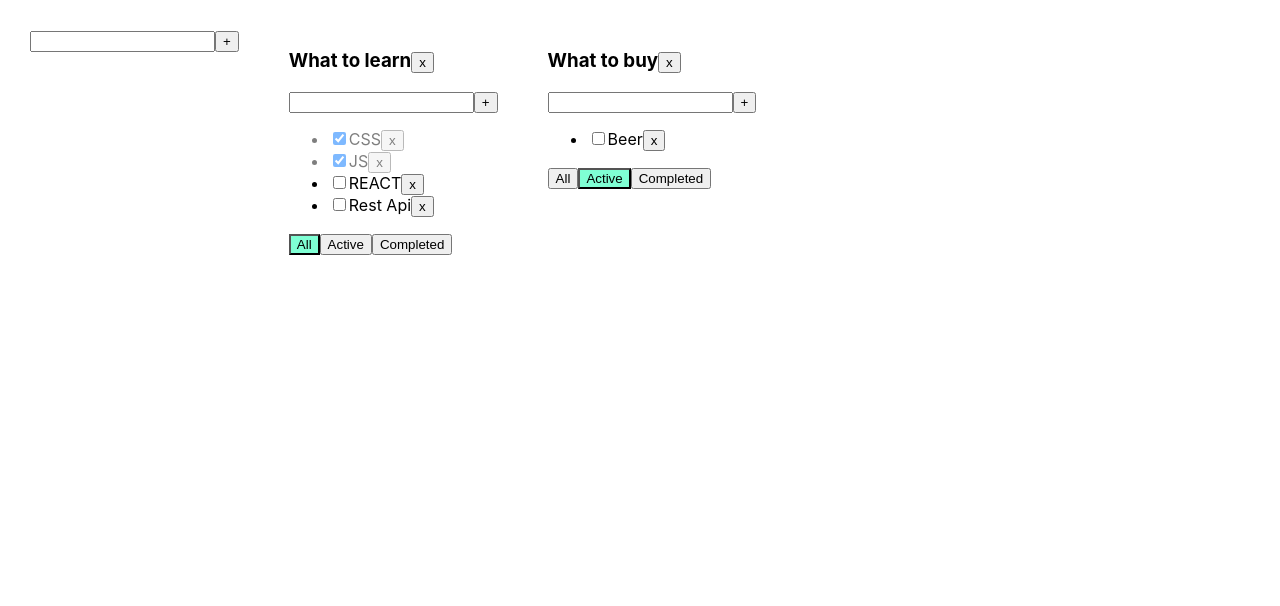
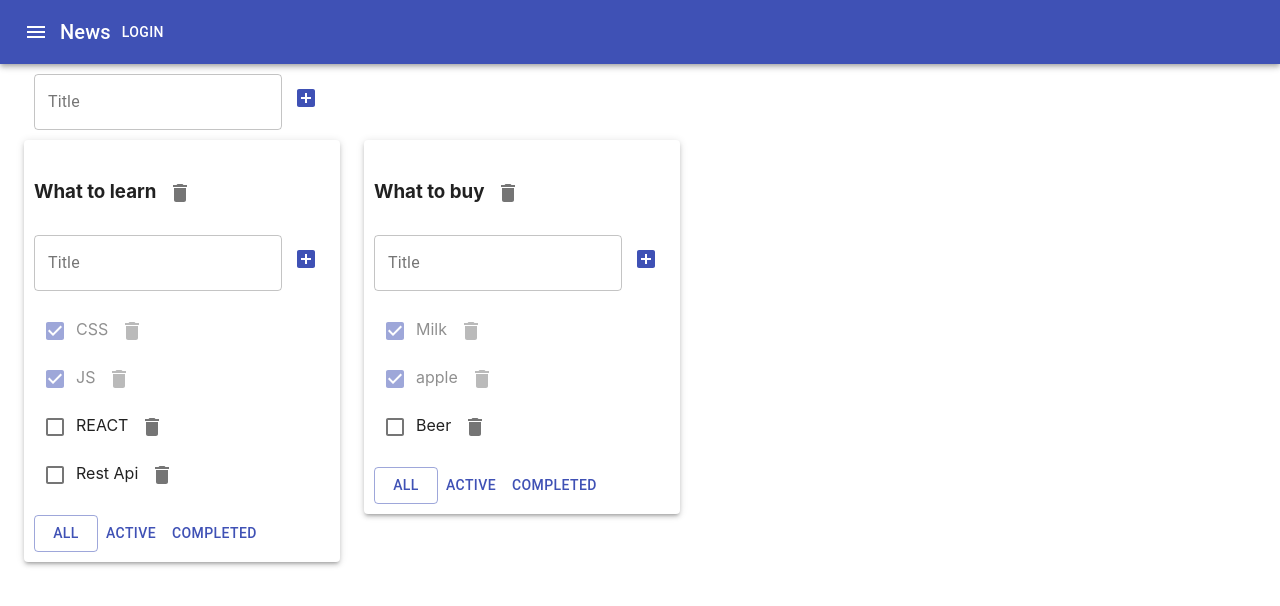
Before and after one commit to grok88/TodoList_new, a React (Create React App) app: page / in a window 1280 px wide. Shown: the top 606 px of the page. Built offline with nearby package versions, Linux system fonts and the light colour scheme.

Commit message:
Lesson7  completed

```diff
--- a/package.json
+++ b/package.json
@@ -3,6 +3,8 @@
   "version": "0.1.0",
   "private": true,
   "dependencies": {
+    "@material-ui/core": "^4.10.1",
+    "@material-ui/icons": "^4.9.1",
     "@testing-library/jest-dom": "^4.2.4",
     "@testing-library/react": "^9.3.2",
     "@testing-library/user-event": "^7.1.2",
--- a/src/AddItemForm.tsx
+++ b/src/AddItemForm.tsx
@@ -1,4 +1,6 @@
 import React, {ChangeEvent, KeyboardEvent, useState} from "react";
+import {Button, TextField, IconButton} from "@material-ui/core";
+import { AddBox } from "@material-ui/icons";
 
 
 type AddItemFormType = {
@@ -18,8 +20,12 @@ export const AddItemForm = (props: AddItemFormType) => {
 
     const onKeyPressHandler = (e: KeyboardEvent<HTMLInputElement>) => {
         if (e.charCode === 13) {
-            props.addItem(valueTask);
-            setValueTask('');
+            if (valueTask.trim()) {
+                props.addItem(valueTask);
+                setValueTask('');
+            } else {
+                setError('Title is required');
+            }
         }
     }
 
@@ -36,14 +42,29 @@ export const AddItemForm = (props: AddItemFormType) => {
 
     return (
         <div>
-            <input value={valueTask}
+          {/*  <input
+
+                value={valueTask}
                    onChange={onChangeHandler}
                    onKeyPress={onKeyPressHandler}
                    className={error ? 'error' : ''}
+            />*/}
+            <TextField
+                variant={"outlined"}
+                label={"Title"}
+                helperText={error}
+                error={!!error}
+                value={valueTask}
+                onChange={onChangeHandler}
+                onKeyPress={onKeyPressHandler}
+               // className={error ? 'error' : ''}
             />
-            <button onClick={addItemHandler}>+
-            </button>
-            {error && <div className={'error-message'}>{error}</div>}
+            {/*<button onClick={addItemHandler}>+</button>*/}
+            {/*<Button onClick={addItemHandler} variant={"contained"} color={"primary"}>+</Button>*/}
+            <IconButton onClick={addItemHandler}  color={"primary"}>
+                <AddBox />
+            </IconButton>
+            {/*{error && <div className={'error-message'}>{error}</div>}*/}
         </div>
     );
 }
--- a/src/App.css
+++ b/src/App.css
@@ -1,3 +1,4 @@
+/*
 .App {
   padding: 30px;
   display: flex;
@@ -18,6 +19,7 @@
 .active-filter {
   background-color: aquamarine;
 }
+*/
 
 .is-done {
   opacity: 0.5;
--- a/src/App.tsx
+++ b/src/App.tsx
@@ -3,6 +3,8 @@ import './App.css';
 import {TaskType, TodoList} from "./TodoList";
 import {v1} from 'uuid'
 import {AddItemForm} from "./AddItemForm";
+import {AppBar, Button, Container, Grid, IconButton, Paper, Toolbar, Typography} from "@material-ui/core";
+import {Menu} from '@material-ui/icons';
 
 export type FilterValueType = "all" | "active" | "completed";
 
@@ -22,7 +24,7 @@ function App() {
 
     let [todoLists, setTodoLists] = useState<Array<TodoList>>([
         {id: todoListId1, title: 'What to learn', filter: 'all'},
-        {id: todoListId2, title: 'What to buy', filter: 'active'},
+        {id: todoListId2, title: 'What to buy', filter: 'all'},
     ]);
 
     let [tasks, setTasks] = useState<TaskStateType>({
@@ -118,9 +120,22 @@ function App() {
 
     return (
         <div className="App">
-
+            <AppBar position="static" >
+                <Toolbar>
+                    <IconButton edge="start" color="inherit" aria-label="menu">
+                        <Menu/>
+                    </IconButton>
+                    <Typography variant="h6">
+                        News
+                    </Typography>
+                    <Button color="inherit">Login</Button>
+                </Toolbar>
+            </AppBar>
+            <Container fixed>
+                <Grid container style={ {padding:"10px"}}>
                     <AddItemForm addItem={addTodoList}/>
-
+                </Grid>
+                <Grid container spacing={3}>
                     {
                         todoLists.map((tl) => {
 
@@ -132,8 +147,10 @@ function App() {
                                 taskForTodoList = taskForTodoList.filter((task) => task.isDone === true);
                             }
 
-                    return <TodoList
-                        key={tl.id}
+                            return (
+                                <Grid item key={tl.id}>
+                                    <Paper style={ {padding:"10px"}} elevation={3}>
+                                        <TodoList
                                             title={tl.title}
                                             id={tl.id}
                                             filter={tl.filter}
@@ -146,8 +163,13 @@ function App() {
                                             changeTitle={changeTitle}
                                             changeTitleTodoList={changeTitleTodoList}
                                         />
+                                    </Paper>
+                                </Grid>
+                            )
                         })
                     }
+                </Grid>
+            </Container>
         </div>
     );
 }
--- a/src/EditableSpan.tsx
+++ b/src/EditableSpan.tsx
@@ -1,4 +1,5 @@
 import React, {useState, ChangeEvent, KeyboardEvent} from "react";
+import {TextField} from "@material-ui/core";
 
 type EditableSpanType = {
     value: string,
@@ -31,11 +32,20 @@ const EditableSpan = (props: EditableSpanType) => {
     }
 
     return (
-        editMode ? <input value={title}
+        editMode ? /*<input value={title}
                           autoFocus
                           onBlur={disableEditMode}
                           onChange={onChangeHandler}
-                          onKeyPress={onKeyPressHandler}/> :
+                          onKeyPress={onKeyPressHandler}/>*/
+            <TextField
+                variant={"outlined"}
+                value={title}
+                autoFocus
+                onBlur={disableEditMode}
+                onChange={onChangeHandler}
+                onKeyPress={onKeyPressHandler}
+            />
+            :
             <span onDoubleClick={activateEditMode}>{props.value}</span>
     );
 }
--- a/src/TodoList.tsx
+++ b/src/TodoList.tsx
@@ -3,6 +3,9 @@ import React, {ChangeEvent} from "react";
 import {FilterValueType} from "./App";
 import {AddItemForm} from "./AddItemForm";
 import EditableSpan from "./EditableSpan";
+import {Button, IconButton, } from "@material-ui/core";
+import {Delete} from "@material-ui/icons";
+import Checkbox, { CheckboxProps } from '@material-ui/core/Checkbox';
 
 
 export type TaskType = {
@@ -47,12 +50,15 @@ export const TodoList = (props: PropsType) => {
         <div>
             <h3>
                 <EditableSpan value={title} onChange={onChangeTitleTodoList}/>
-                <button onClick={onDeleteTodoList}>x</button>
+                {/*<button onClick={onDeleteTodoList}>x</button>*/}
+                <IconButton onClick={onDeleteTodoList}>
+                    <Delete />
+                </IconButton>
             </h3>
 
             <AddItemForm addItem={addTaskHandler}/>
 
-            <ul>
+            <ul style={ {listStyleType:"none", paddingLeft:"0"}}>
                 {
                     tasks.map(({id, title, isDone}) => {
                         const onRemoveHandler = () => removeTask(id, props.id);
@@ -64,30 +70,36 @@ export const TodoList = (props: PropsType) => {
                         }
                         return (
                             <li key={id} className={isDone ? 'is-done' : ''}>
-                                <input type="checkbox"
+                               {/* <input type="checkbox"
                                        checked={isDone}
-                                       onChange={onChangeHandler}/>
+                                       onChange={onChangeHandler}/>*/}
+                                <Checkbox  color={"primary"}
+                                    checked={isDone}
+                                           onChange={onChangeHandler} />
                                 <EditableSpan value={title} onChange={onChangeTitleHandler}/>
                                 {/*<span>{title}</span>*/}
-                                <button onClick={onRemoveHandler}>x</button>
+                                {/*<button onClick={onRemoveHandler}>x</button>*/}
+                                <IconButton onClick={onRemoveHandler}>
+                                    <Delete />
+                                </IconButton>
                             </li>
                         )
                     })
                 }
             </ul>
             <div>
-                <button
-                    className={filter === 'all' ? 'active-filter' : ''}
+                <Button color={"primary"}  variant={filter === 'all' ? "outlined" : "text"}
+                    // className={filter === 'all' ? 'active-filter' : ''}
                     onClick={onAllClickHandler}>All
-                </button>
-                <button
-                    className={filter === 'active' ? 'active-filter' : ''}
+                </Button>
+                <Button color={"primary"} variant={filter === 'active' ? "outlined" : "text"}
+                    // className={filter === 'active' ? 'active-filter' : ''}
                     onClick={onActiveClickHandler}>Active
-                </button>
-                <button
-                    className={filter === 'completed' ? 'active-filter' : ''}
+                </Button>
+                <Button color={"primary"} variant={filter === 'completed' ? "outlined" : "text"}
+                    // className={filter === 'completed' ? 'active-filter' : ''}
                     onClick={onCompletedClickHandler}>Completed
-                </button>
+                </Button>
             </div>
         </div>
     );
```
Also changed, not shown: 1 other file (tests, documents, lock files or other folders). Lines whose indentation alone changed are shown as unchanged.
